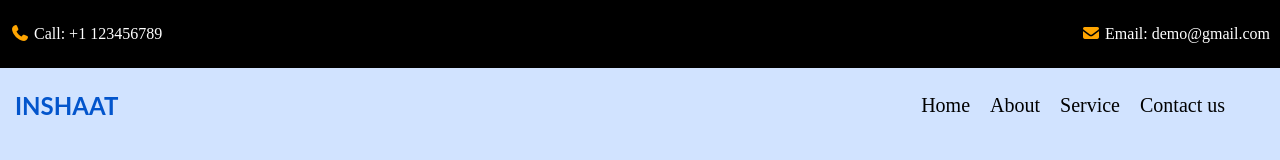
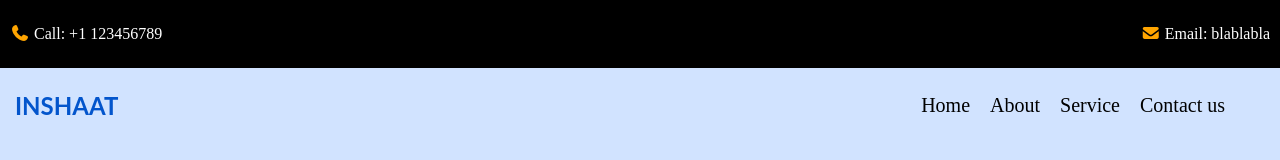
Before and after one commit to amilhuseynov109/check, a plain HTML site: page index.htm in a window 1280 px wide. Shown: the top 160 px of the page. Drawn offline with Linux system fonts and the light colour scheme.

Commit message:
fixindex

```diff
--- a/index.htm
+++ b/index.htm
@@ -16,7 +16,7 @@
             </div>
             <div class="email">
                 <i class="fa-solid fa-envelope"></i>
-                <span>Email: demo@gmail.com</span>
+                <span>Email:  blablabla</span>
             </div>
         </div>
     </div>
```
